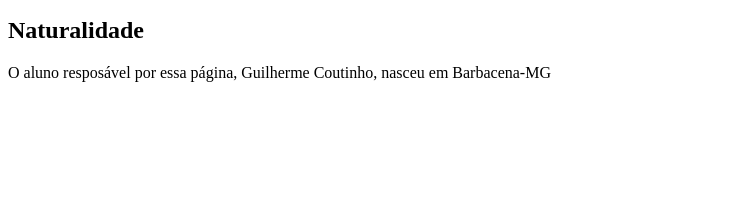
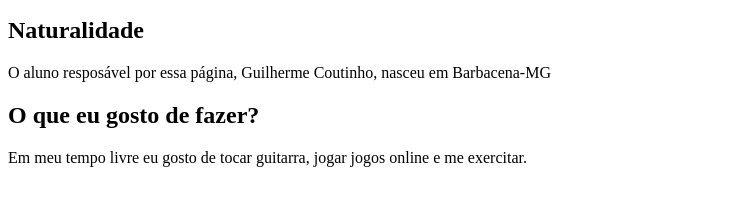
Before and after one commit to ufjf-dcc202/ufjf-dcc202-2023-3-a-atv3-guiCoutinho, a website: page index.html in a window 1280 px wide. Shown: the part 101-306 px from the top of the page, without its empty margins (0-742 px from the left). Drawn offline with Linux system fonts and the light colour scheme.

Commit message:
Adiciona mais uma seção de conteudo

```diff
--- a/index.html
+++ b/index.html
@@ -8,12 +8,18 @@
 <body>
     <main>
         <h1>DCC202 - Atividade 3: Guilherme Coutinho</h1>
-        <p>Esta página faz parte da atividade 3 da disciplina DD202 da UFJF e foi criada em 06 de setembro de 2023</p>
+        <p>Esta página faz parte da atividade 3 da disciplina DD202 da UFJF e foi criada
+            em 06 de setembro de 2023</p>
 
         <section>
             <h2>Naturalidade</h2>
             <p>O aluno resposável por essa página, Guilherme Coutinho, nasceu em Barbacena-MG</p>
         </section>
+
+        <section>
+            <h2>O que eu gosto de fazer?</h2>
+            <p>Em meu tempo livre eu gosto de tocar guitarra, jogar jogos online e me exercitar.</p>
+        </section>
     </main>
 </body>
 </html>
```
